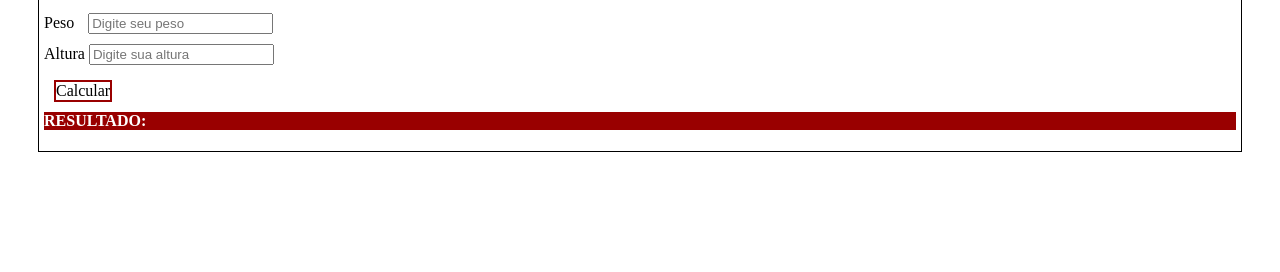
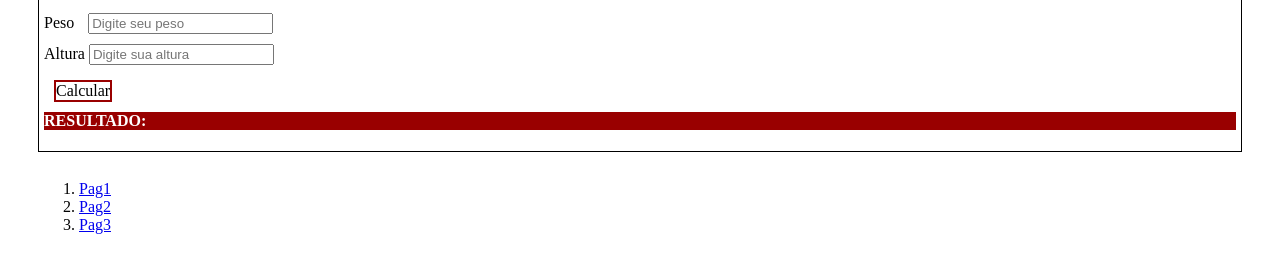
Before and after one commit to danilo562/calculadora-IMC, a plain HTML site: page index.html in a window 1280 px wide. Shown: the part 110-382 px from the top of the page. Drawn offline with Linux system fonts and the light colour scheme.

Commit message:
ajuste para teste

```diff
--- a/index.html
+++ b/index.html
@@ -31,6 +31,15 @@
                     <label class="control-label"><b>RESULTADO: <span id="resultado"></span></b></label>
                 </div>
             </p>
+            <br>
+
+<ol>
+    <li>
+        <a href="pag.html">Pag1 </a></li>
+    <li><a href="pag1.html">Pag2 </a></li>
+    <li><a href="pag2.html">Pag3 </a></li>
+
+    </ol>
         </div>
     </body>
     <script src="js/controller.js"></script>
```
